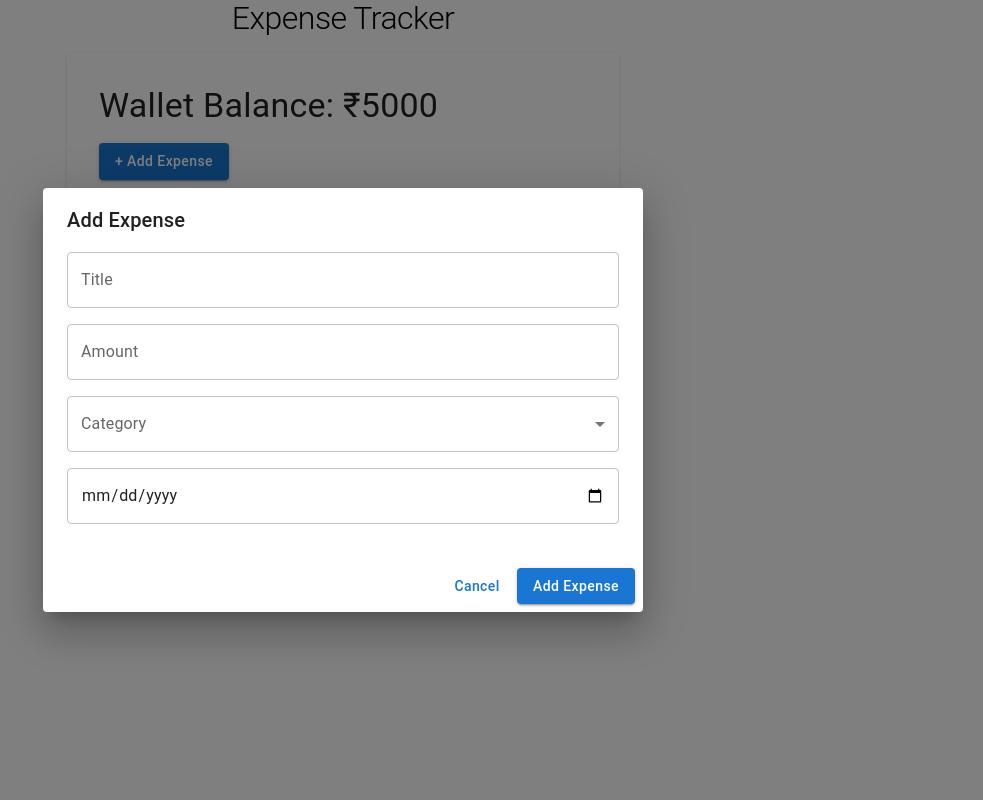
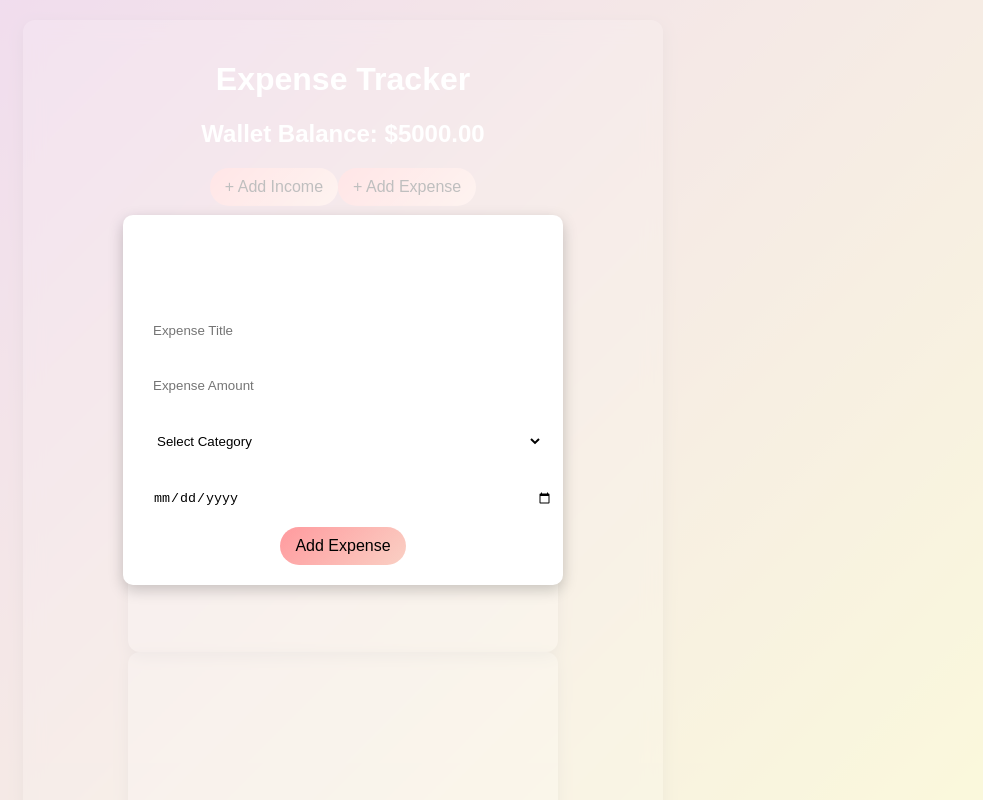
Before and after one commit to Nikki0830/CRIO_MINI_PROJECTS, a React (Create React App) app in the folder xexpenses/: page / in a window 1280 px wide. Both pictures are taken after a click on the button "+ Add Expense". Shown: the top 800 px of the page, without its empty margins (297-1280 px from the left). Built offline with nearby package versions, Linux system fonts and the light colour scheme.

Commit message:
Xexpense

```diff
--- a/xexpenses/package.json
+++ b/xexpenses/package.json
@@ -14,10 +14,15 @@
     "@testing-library/user-event": "^13.5.0",
     "chart.js": "^4.4.8",
     "framer-motion": "^12.4.10",
+    "goober": "^2.1.16",
+    "notistack": "^3.0.2",
     "react": "^19.0.0",
     "react-chartjs-2": "^5.3.0",
     "react-dom": "^19.0.0",
+    "react-icons": "^5.5.0",
+    "react-modal": "^3.16.3",
     "react-scripts": "5.0.1",
+    "react-toastify": "^11.0.5",
     "recharts": "^2.15.1",
     "web-vitals": "^2.1.4"
   },
--- a/xexpenses/src/component/ExpenseTracker.js
+++ b/xexpenses/src/component/ExpenseTracker.js
@@ -1,28 +1,37 @@
 import React, { useState, useEffect } from "react";
+import Modal from "react-modal"; // Correct import
+import { SnackbarProvider, useSnackbar } from "notistack";
 import {
-  Button,
-  TextField,
-  MenuItem,
-  Card,
-  CardContent,
-  Typography,
-  Dialog,
-  DialogActions,
-  DialogContent,
-  DialogTitle,
-  Container,
-  Grid,
-} from "@mui/material";
-import { Pie } from "react-chartjs-2";
-import "chart.js/auto";
+  PieChart,
+  Pie,
+  Tooltip,
+  BarChart,
+  Bar,
+  XAxis,
+  YAxis,
+  Legend,
+} from "recharts";
+import { FaTrash, FaEdit } from "react-icons/fa";
+import "./Styles.css";
 
-const categories = ["Food", "Entertainment", "Travel"];
+// Set the app element for accessibility
+Modal.setAppElement("#root");
 
 const ExpenseTracker = () => {
-  const [balance, setBalance] = useState(5000);
-  const [expenses, setExpenses] = useState([]);
-  const [open, setOpen] = useState(false);
-  const [editIndex, setEditIndex] = useState(null);
+  const { enqueueSnackbar } = useSnackbar();
+
+  // Load wallet balance from local storage or set default to 5000
+  const [walletBalance, setWalletBalance] = useState(() => {
+    return parseFloat(localStorage.getItem("walletBalance")) || 5000;
+  });
+
+  // Load expenses from local storage
+  const [expenses, setExpenses] = useState(() => {
+    return JSON.parse(localStorage.getItem("expenses")) || [];
+  });
+
+  const [modalOpen, setModalOpen] = useState(false);
+  const [incomeModalOpen, setIncomeModalOpen] = useState(false);
   const [expenseData, setExpenseData] = useState({
     title: "",
     price: "",
@@ -31,159 +40,166 @@ const ExpenseTracker = () => {
   });
 
   useEffect(() => {
-    const storedExpenses = JSON.parse(localStorage.getItem("expenses")) || [];
-    setExpenses(storedExpenses);
-    const totalSpent = storedExpenses.reduce((sum, e) => sum + e.price, 0);
-    setBalance(5000 - totalSpent);
-  }, []);
+    localStorage.setItem("walletBalance", walletBalance);
+    localStorage.setItem("expenses", JSON.stringify(expenses));
+  }, [walletBalance, expenses]);
 
-  const handleAddExpense = () => {
-    setOpen(true);
-    setEditIndex(null);
+  const addExpense = (e) => {
+    e.preventDefault();
+    if (
+      !expenseData.title ||
+      !expenseData.price ||
+      !expenseData.category ||
+      !expenseData.date
+    ) {
+      enqueueSnackbar("All fields are required!", { variant: "error" });
+      return;
+    }
+    const price = parseFloat(expenseData.price);
+    if (price > walletBalance) {
+      enqueueSnackbar("Insufficient balance!", { variant: "error" });
+      return;
+    }
+    const updatedExpenses = [...expenses, expenseData];
+    setExpenses(updatedExpenses);
+    setWalletBalance(walletBalance - price);
     setExpenseData({ title: "", price: "", category: "", date: "" });
+    setModalOpen(false);
   };
 
-  const handleEditExpense = (index) => {
-    setOpen(true);
-    setEditIndex(index);
-    setExpenseData(expenses[index]);
+  const deleteExpense = (index) => {
+    const deletedExpense = expenses[index];
+    setWalletBalance(walletBalance + parseFloat(deletedExpense.price));
+    setExpenses(expenses.filter((_, i) => i !== index));
   };
 
-  const handleDeleteExpense = (index) => {
-    const updatedExpenses = expenses.filter((_, i) => i !== index);
-    localStorage.setItem("expenses", JSON.stringify(updatedExpenses));
-    setExpenses(updatedExpenses);
-    const totalSpent = updatedExpenses.reduce((sum, e) => sum + e.price, 0);
-    setBalance(5000 - totalSpent);
-  };
-
-  const handleSubmit = (e) => {
+  const handleIncome = (e) => {
     e.preventDefault();
-    const { title, price, category, date } = expenseData;
-    if (!title || !price || !category || !date) {
-      alert("All fields are required!");
+    const incomeAmount = parseFloat(e.target.income.value);
+    if (!incomeAmount || incomeAmount <= 0) {
+      enqueueSnackbar("Enter a valid income amount!", { variant: "error" });
       return;
     }
-    const updatedBalance = balance - Number(price);
-    if (updatedBalance < 0) {
-      alert("Insufficient funds!");
-      return;
-    }
-    let updatedExpenses;
-    if (editIndex !== null) {
-      updatedExpenses = [...expenses];
-      updatedExpenses[editIndex] = { ...expenseData, price: Number(price) };
-    } else {
-      updatedExpenses = [...expenses, { ...expenseData, price: Number(price) }];
-    }
-    localStorage.setItem("expenses", JSON.stringify(updatedExpenses));
-    setExpenses(updatedExpenses);
-    setBalance(5000 - updatedExpenses.reduce((sum, e) => sum + e.price, 0));
-    setOpen(false);
-  };
-
-  const expenseChartData = {
-    labels: categories,
-    datasets: [
-      {
-        data: categories.map(
-          (cat) => expenses.filter((e) => e.category === cat).reduce((sum, e) => sum + e.price, 0)
-        ),
-        backgroundColor: ["#FF6384", "#36A2EB", "#FFCE56"],
-      },
-    ],
+    setWalletBalance(walletBalance + incomeAmount);
+    setIncomeModalOpen(false);
   };
 
   return (
-    <Container maxWidth="sm">
-      <Typography variant="h1" align="center" sx={{ fontSize: "2rem", marginBottom: 2, textTransform: "none" }}>
-        Expense Tracker
-      </Typography>
-      <Card sx={{ mb: 2, p: 2 }}>
-        <CardContent>
-          <Typography variant="h4" sx={{ textTransform: "none" }}>Wallet Balance: ₹{balance}</Typography>
-          <Button variant="contained" color="primary" onClick={handleAddExpense} sx={{ mt: 2, textTransform: "none" }}>
+    <SnackbarProvider maxSnack={3}>
+      <div className="container">
+        <h1>Expense Tracker</h1>
+        <h2>Wallet Balance: ${walletBalance.toFixed(2)}</h2>
+        <button type="button" onClick={() => setIncomeModalOpen(true)}>
+          + Add Income
+        </button>
+        <button type="button" onClick={() => setModalOpen(true)}>
           + Add Expense
-          </Button>
-        </CardContent>
-      </Card>
+        </button>
 
-      <Typography variant="h5" sx={{ mt: 2, textTransform: "none" }}>Expense Summary</Typography>
-      <Pie data={expenseChartData} />
-
-      <Typography variant="h5" sx={{ mt: 2, textTransform: "none" }}>Expense List</Typography>
-      {expenses.map((expense, index) => (
-        <Card key={index} sx={{ mb: 1, p: 1 }}>
-          <CardContent>
-            <Typography>{expense.title} - ₹{expense.price}</Typography>
-            <Typography>Category: {expense.category}</Typography>
-            <Typography>Date: {expense.date}</Typography>
-            <Grid container spacing={1} sx={{ mt: 1 }}>
-              <Grid item xs={6}>
-                <Button variant="contained" fullWidth onClick={() => handleEditExpense(index)} sx={{ textTransform: "none" }}>
-                  Edit
-                </Button>
-              </Grid>
-              <Grid item xs={6}>
-                <Button variant="contained" color="error" fullWidth onClick={() => handleDeleteExpense(index)} sx={{ textTransform: "none" }}>
-                  Delete
-                </Button>
-              </Grid>
-            </Grid>
-          </CardContent>
-        </Card>
-      ))}
-
-      <Dialog open={open} onClose={() => setOpen(false)}>
-        <DialogTitle sx={{ textTransform: "none" }}>{editIndex !== null ? "Edit Expense" : "Add Expense"}</DialogTitle>
-        <DialogContent>
-          <TextField
+        {/* Expense Modal */}
+        {modalOpen && (
+          <Modal
+            isOpen={modalOpen}
+            onRequestClose={() => setModalOpen(false)}
+            className="modal"
+          >
+            <h2>Add Expense</h2>
+            <form onSubmit={addExpense}>
+              <input
                 name="title"
-            label="Title"
-            fullWidth
+                placeholder="Expense Title"
                 value={expenseData.title}
-            onChange={(e) => setExpenseData({ ...expenseData, title: e.target.value })}
-            sx={{ mb: 2 }}
+                onChange={(e) =>
+                  setExpenseData({ ...expenseData, title: e.target.value })
+                }
               />
-          <TextField
+              <input
                 name="price"
                 type="number"
-            label="Amount"
-            fullWidth
+                placeholder="Expense Amount"
                 value={expenseData.price}
-            onChange={(e) => setExpenseData({ ...expenseData, price: e.target.value })}
-            sx={{ mb: 2 }}
+                onChange={(e) =>
+                  setExpenseData({ ...expenseData, price: e.target.value })
+                }
               />
-          <TextField
+              <select
                 name="category"
-            select
-            label="Category"
-            fullWidth
                 value={expenseData.category}
-            onChange={(e) => setExpenseData({ ...expenseData, category: e.target.value })}
-            sx={{ mb: 2 }}
+                onChange={(e) =>
+                  setExpenseData({ ...expenseData, category: e.target.value })
+                }
               >
-            {categories.map((cat) => (
-              <MenuItem key={cat} value={cat}>{cat}</MenuItem>
-            ))}
-          </TextField>
-          <TextField
+                <option value="">Select Category</option>
+                <option value="Food">Food</option>
+                <option value="Transport">Transport</option>
+                <option value="Shopping">Shopping</option>
+              </select>
+              <input
                 name="date"
                 type="date"
-            fullWidth
                 value={expenseData.date}
-            onChange={(e) => setExpenseData({ ...expenseData, date: e.target.value })}
-            sx={{ mb: 2 }}
+                onChange={(e) =>
+                  setExpenseData({ ...expenseData, date: e.target.value })
+                }
               />
-        </DialogContent>
-        <DialogActions>
-          <Button onClick={() => setOpen(false)} sx={{ textTransform: "none" }}>Cancel</Button>
-          <Button onClick={handleSubmit} variant="contained" color="primary" sx={{ textTransform: "none" }}>
-            {editIndex !== null ? "Update Expense" : "Add Expense"}
-          </Button>
-        </DialogActions>
-      </Dialog>
-    </Container>
+              <button type="submit">Add Expense</button>
+            </form>
+          </Modal>
+        )}
+
+        {/* Income Modal */}
+        {incomeModalOpen && (
+          <Modal
+            isOpen={incomeModalOpen}
+            onRequestClose={() => setIncomeModalOpen(false)}
+            className="modal"
+          >
+            <h2>Add Income</h2>
+            <form onSubmit={handleIncome}>
+              <input name="income" type="number" placeholder="Income Amount" />
+              <button type="submit">Add Balance</button>
+            </form>
+          </Modal>
+        )}
+
+        {/* Expense List */}
+        <ul>
+          {expenses.map((expense, index) => (
+            <li key={index}>
+              {expense.title} - ${expense.price} - {expense.category} -{" "}
+              {expense.date}
+              <FaTrash onClick={() => deleteExpense(index)} />
+            </li>
+          ))}
+        </ul>
+
+        {/* Ensure prices are numbers before using in PieChart */}
+        <PieChart width={400} height={400}>
+          <Pie
+            data={expenses.map((expense) => ({
+              ...expense,
+              price: parseFloat(expense.price) || 0, // Ensure price is a number
+            }))}
+            dataKey="price"
+            nameKey="category"
+            cx="50%"
+            cy="50%"
+            outerRadius={100}
+            fill="#8884d8"
+            label
+          />
+          <Tooltip />
+        </PieChart>
+
+        {/* Bar Chart for Expense Trends */}
+        <BarChart width={400} height={300} data={expenses}>
+          <XAxis dataKey="category" />
+          <YAxis />
+          <Legend />
+          <Bar dataKey="price" fill="#82ca9d" />
+        </BarChart>
+      </div>
+    </SnackbarProvider>
   );
 };
 
--- a/xexpenses/src/component/Styles.css
+++ b/xexpenses/src/component/Styles.css
@@ -1,11 +1,95 @@
+/* General Styles */
 body {
-  background: linear-gradient(135deg, #1e3c72, #2a5298);
-  color: white;
-  font-family: "Poppins", sans-serif;
-  margin: 0;
+  font-family: 'Poppins', sans-serif;
+  background: linear-gradient(135deg, #be66c6, hsla(60, 84%, 59%, 0.776));
+  color: #fff;
+  text-align: center;
+  padding: 20px;
+}
+
+.container {
+  max-width: 600px;
+  margin: auto;
+  background: rgba(255, 255, 255, 0.15);
+  backdrop-filter: blur(10px);
+  padding: 20px;
+  border-radius: 12px;
+  box-shadow: 0px 5px 15px rgba(0, 0, 0, 0.2);
+}
+
+h1, h2 {
+  color: #fff;
+}
+
+button {
+  background: linear-gradient(135deg, #ff9a9e, #fad0c4);
+  border: none;
+  padding: 10px 15px;
+  font-size: 16px;
+  border-radius: 20px;
+  cursor: pointer;
+  transition: all 0.3s ease;
+}
+
+button:hover {
+  transform: scale(1.05);
+  box-shadow: 0px 4px 10px rgba(255, 255, 255, 0.3);
+}
+
+/* Modal Styles */
+.modal {
+  background: #fff;
+  color: #333;
+  padding: 20px;
+  border-radius: 10px;
+  box-shadow: 0px 5px 15px rgba(0, 0, 0, 0.2);
+  max-width: 400px;
+  margin: auto;
+  position: absolute;
+  top: 50%;
+  left: 50%;
+  transform: translate(-50%, -50%);
+}
+
+input, select {
+  width: 100%;
+  padding: 10px;
+  margin: 10px 0;
+  border-radius: 5px;
+  border: none;
+  background: rgba(255, 255, 255, 0.9);
+}
+
+/* Expense List */
+ul {
+  list-style-type: none;
   padding: 0;
-  min-height: 100vh;
+}
+
+li {
+  background: rgba(255, 255, 255, 0.2);
+  margin: 10px 0;
+  padding: 10px;
+  border-radius: 8px;
   display: flex;
-  justify-content: center;
+  justify-content: space-between;
   align-items: center;
 }
+
+li svg {
+  cursor: pointer;
+  transition: color 0.3s ease;
+}
+
+li svg:hover {
+  color: #ff4b5c;
+}
+
+/* Charts */
+.recharts-wrapper {
+  margin: auto;
+  background: rgba(255, 255, 255, 0.2);
+  border-radius: 12px;
+  padding: 15px;
+  box-shadow: 0px 5px 15px rgba(0, 0, 0, 0.2);
+}
```
Also changed, not shown: 1 other file (tests, documents, lock files or other folders). Lines whose indentation alone changed are shown as unchanged.
